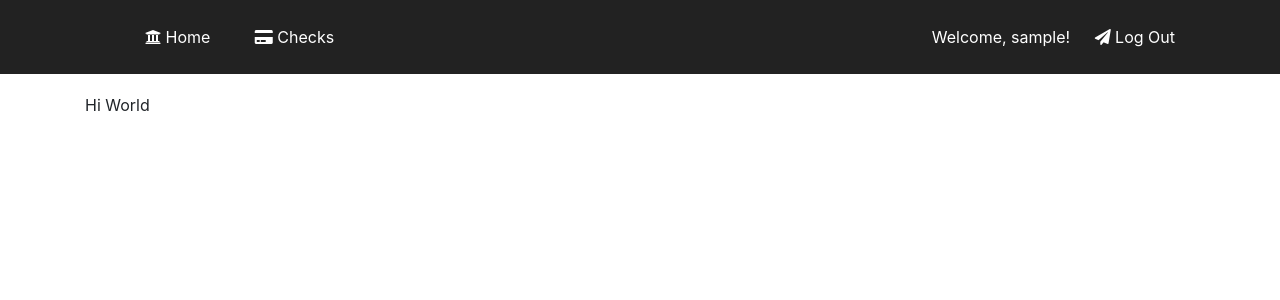
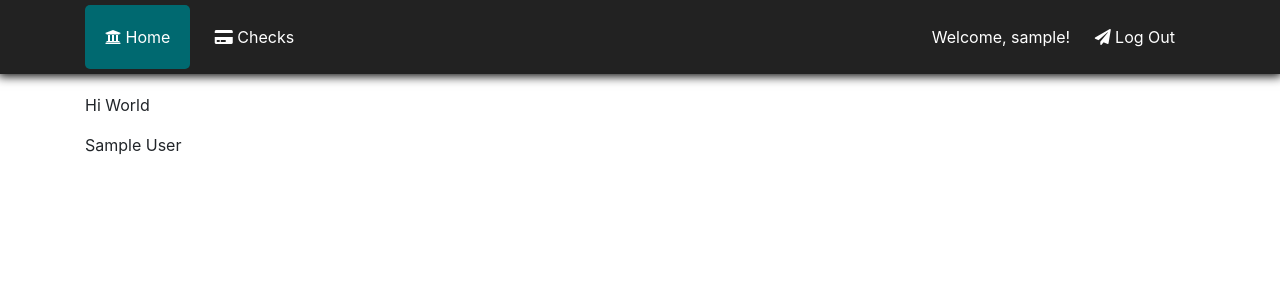
Before and after one commit to bwornom7/Unicoders, a Django app: page / in a window 1280 px wide. Shown: the top 300 px of the page. Run offline with Django 3.2, Linux system fonts and the light colour scheme; the visitor is signed in with stand-in values (Sample User, id 1); style sheets or scripts are compiled from the project's sources; some libraries are stand-ins or nearby versions.

Commit message:
Final Design

```diff
--- a/checkit/static/css/app.scss
+++ b/checkit/static/css/app.scss
@@ -15,18 +15,19 @@ $color-dark: #222;
 }
 
 .main-nav {
+  background-color: $color-dark;
+  margin-bottom: 1.2em;
+  color: white;
+  box-shadow: 0 0 10px 2px black;
+
   a {
     text-decoration: none;
     color: white;
   }
 
-  a .active {
-    border-bottom: 2px solid $color-sec;
+  .active {
+    background-color: $color-pri-dark;
   }
-
-  background-color: $color-dark;
-  margin-bottom: 1.2em;
-  color: white;
 
   p { margin: 0; }
 
@@ -46,6 +47,7 @@ $color-dark: #222;
 
   ul {
     margin: 0;
+    padding: 0;
     display: inline-block;
     list-style: none;
     li {
--- a/checkit/templates/base.html
+++ b/checkit/templates/base.html
@@ -1,5 +1,6 @@
 {% load static %}
 {% load sass_tags %}
+{% with page=request.resolver_match.url_name %}
 
 <!DOCTYPE html>
 <html>
@@ -20,11 +21,11 @@
         <nav>
           <ul class='nav-links'>
             <li>
-              <a href='{% url 'index' %}'><i class='fas fa-university'></i> Home</a>
+              <a href='{% url 'index' %}' class='{% if page == 'index' %}active{% endif %}'><i class='fas fa-university'></i> Home</a>
             </li>
             {% if user.is_authenticated %}
               <li>
-                <a href='{% url 'check_index' %}'><i class='fas fa-credit-card'></i> Checks</a>
+                <a href='{% url 'check_index' %}' class='{% if page == 'check_index' %}active{% endif %}'><i class='fas fa-credit-card'></i> Checks</a>
               </li>
             {% endif %}
           </ul>
@@ -37,7 +38,7 @@
               {% if user.is_authenticated %}
                 <a href='{% url 'logout' %}'><i class='fas fa-paper-plane'></i> Log Out</a>
               {% else %}
-                <a href='{% url 'login' %}'>Log In</a>
+                <a href='{% url 'login' %}'><i class='fas fa-user-circle'></i> Log In</a>
               {% endif %}
             </li>
           </ul>
@@ -67,3 +68,5 @@
     </div>
   </body>
 </html>
+
+{% endwith %}
--- a/checkit/templates/checks/new.html
+++ b/checkit/templates/checks/new.html
@@ -24,7 +24,7 @@
           {% include 'snippets/field.html' with field=form.route %}
         </div>
         <div class='col-sm-12'>
-          <input class='submit btn btn-primary' type='submit' value='Create Account' id='submit'/>
+          <input class='submit btn btn-primary' type='submit' value='Create Check' id='submit'/>
         </div>
       </div>
     </form>
--- a/checkit/templates/index.html
+++ b/checkit/templates/index.html
@@ -2,4 +2,7 @@
 
 {% block content %}
   <p>Hi World</p>
+  {% if user.is_authenticated %}
+    {{ user.first_name }} {{ user.last_name }}
+  {% endif %}
 {% endblock %}
--- a/checkit/views.py
+++ b/checkit/views.py
@@ -25,7 +25,7 @@ def register(request):
       messages.success(request, 'Account successfully created!')
       return redirect('index')
     else:
-      messages.error(request, 'Please correct the error(s) below.')
+      messages.warning(request, 'Please correct the error(s) below.')
   else:
     user_form = UserForm()
 
--- a/unicoders/settings.py
+++ b/unicoders/settings.py
@@ -126,6 +126,7 @@ USE_TZ = True
 # https://docs.djangoproject.com/en/2.1/howto/static-files/
 
 STATIC_URL = '/static/'
+STATIC_ROOT = os.path.join(BASE_DIR, 'static')
 SASS_PROCESSOR_ROOT = STATIC_URL[1:]
 
 LOGIN_REDIRECT_URL = '/'
```
Also changed, not shown: static/css/app.css (+5 -3 lines), 1 other file.
